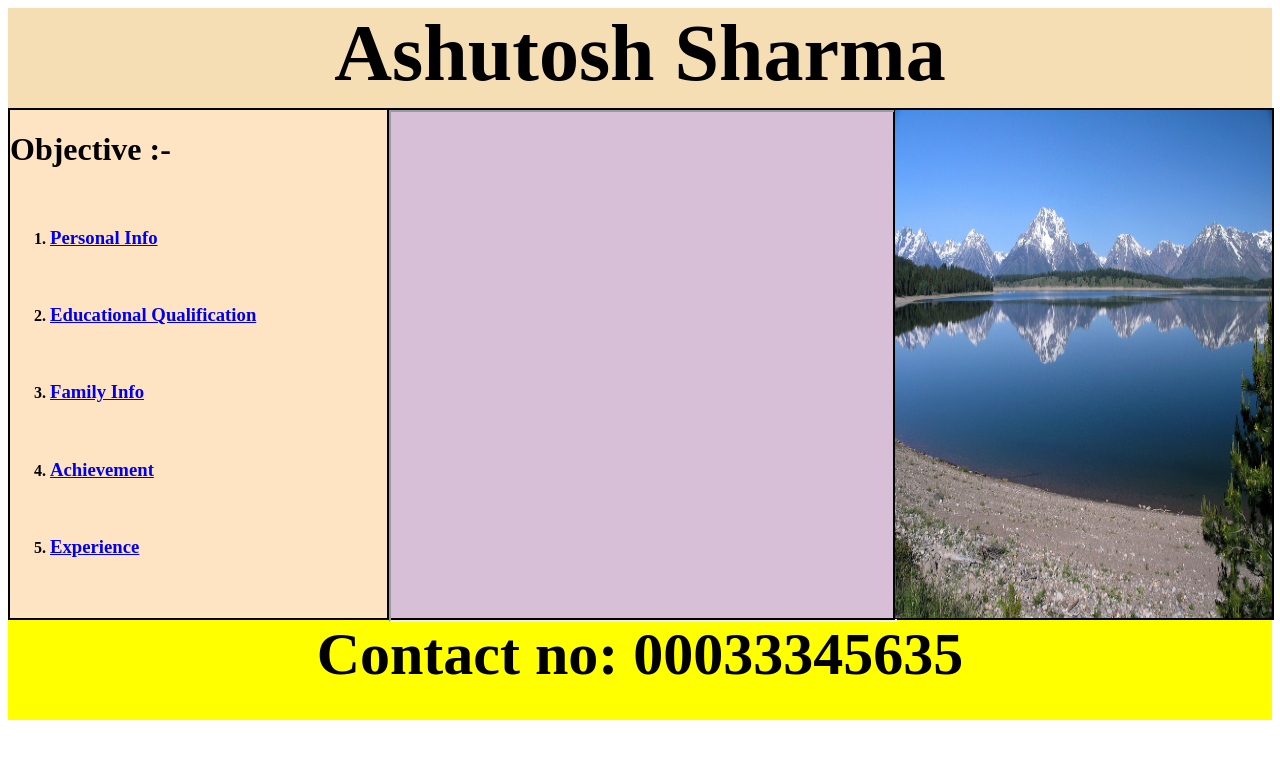
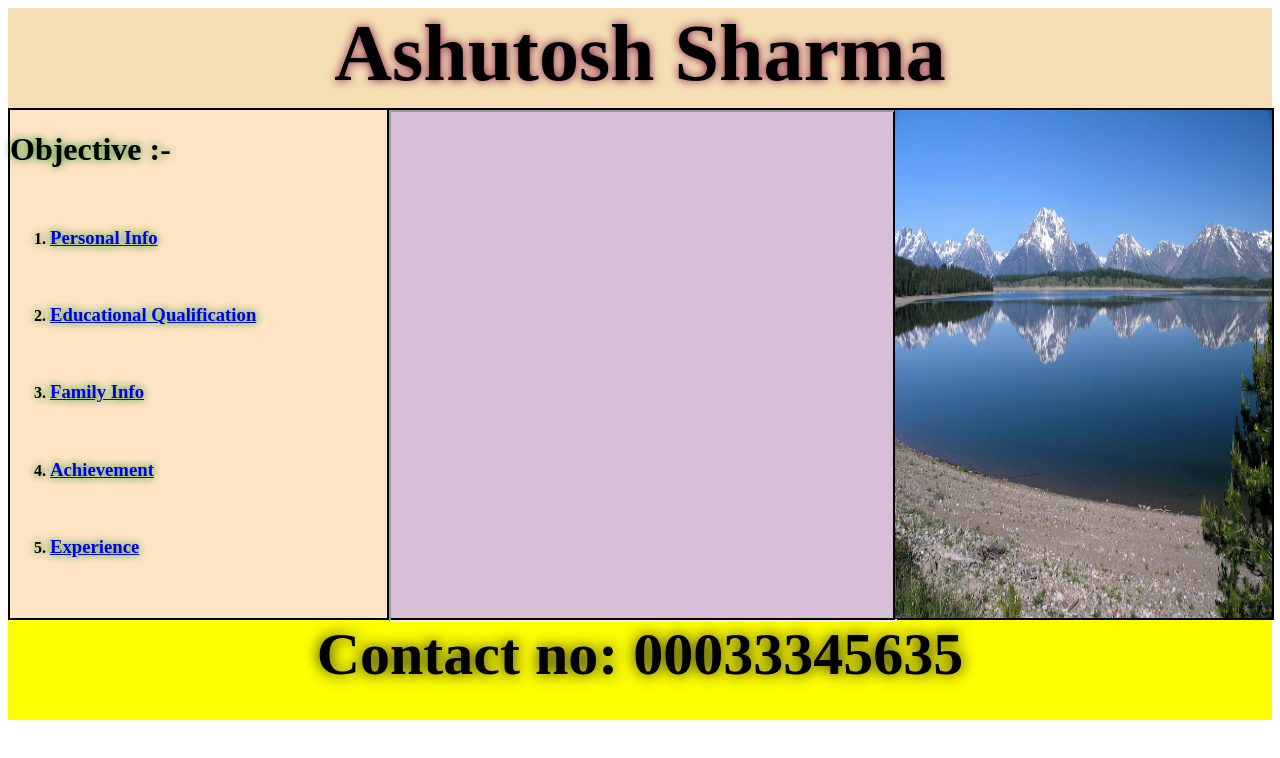
Before and after one commit to ashutoshsharma1834/lab-html, a plain HTML site: page index.html in a window 1280 px wide. Drawn offline with Linux system fonts and the light colour scheme.

Commit message:
style.css

```diff
--- a/style.css
+++ b/style.css
@@ -11,6 +11,7 @@ header{
     display: flex;
     justify-content: center;
     text-align: center;
+    text-shadow: 0 0 10px rgb(126, 14, 68);
 }
 footer{
     width: 100%;
@@ -21,6 +22,7 @@ footer{
     display: flex;
     text-align: center;
     justify-content: center;
+    text-shadow: 0 0 15px rgb(25, 26, 24);
 }
 .main{
     width: 100%;
@@ -31,7 +33,9 @@ footer{
 .m1{
     background-color: bisque;
     width: 30%;
-    font-weight: bold;}
+    font-weight: bold;
+    text-shadow: 0px 0px 10px green;
+}
 .m2{
     background-color: thistle;
     width: 40%;
```
